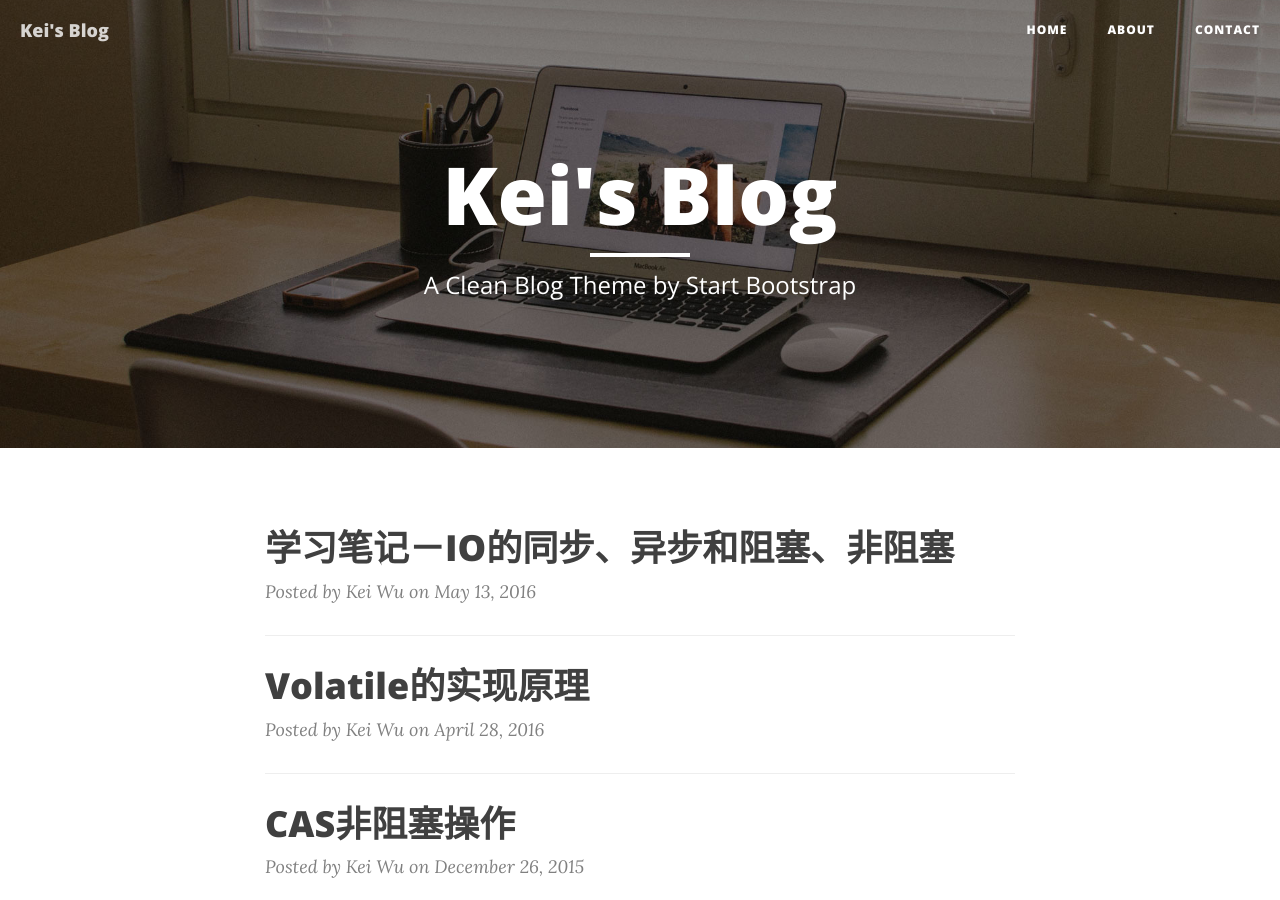
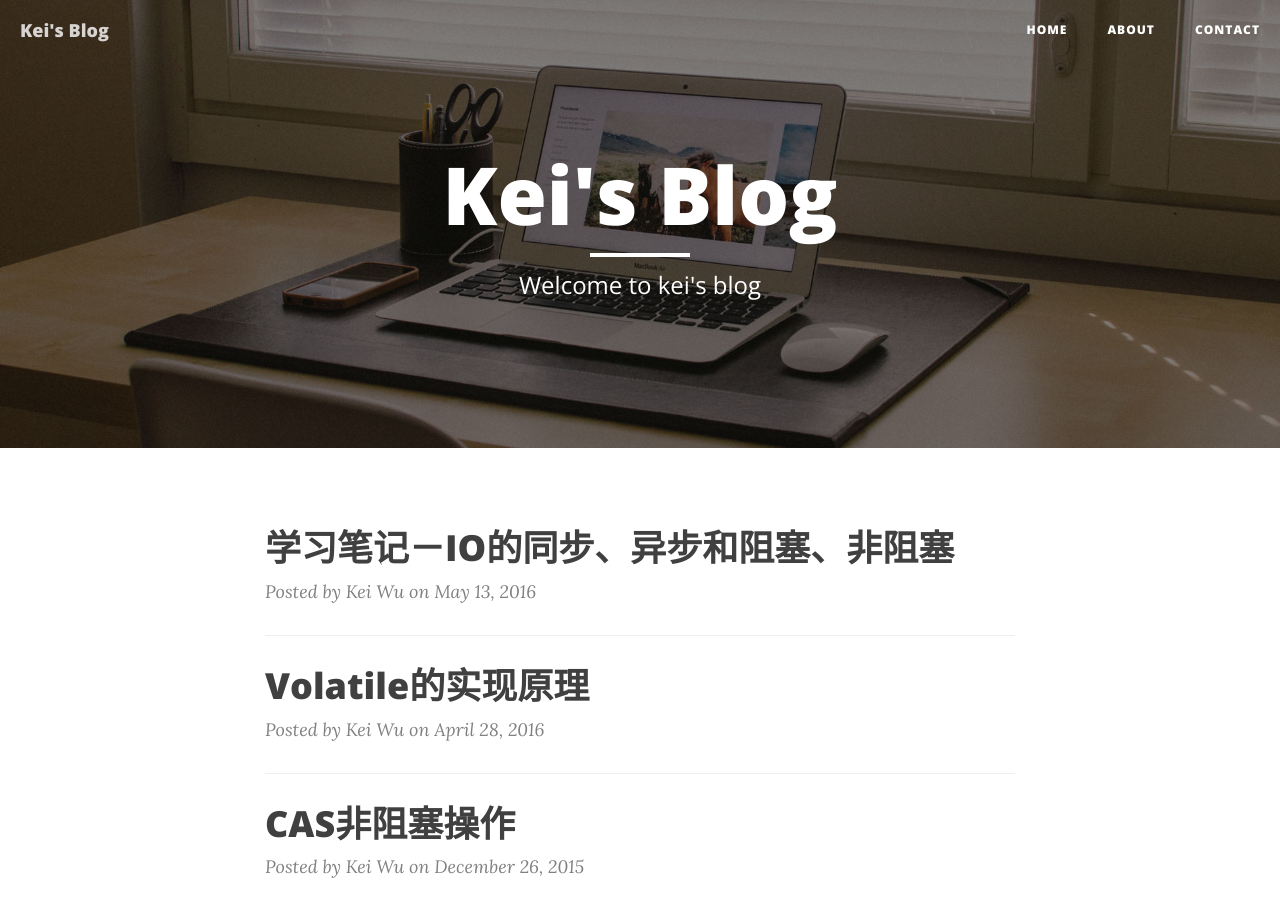
Before and after one commit to scauwjh/blog, a Jekyll site: the page built from index.html, in a window 1280 px wide and 900 px high. Built offline with Jekyll 4.4.1, drawn with Linux system fonts in a browser that asks for light colours; nearby versions of some CDN libraries; the list of posts is cut into pages by our own code.

Commit message:
Update index.html

```diff
--- a/index.html
+++ b/index.html
@@ -1,6 +1,6 @@
 ---
 layout: page
-description: "A Clean Blog Theme by Start Bootstrap"
+description: "Welcome to kei's blog"
 ---
 
 {% for post in paginator.posts %}
```
